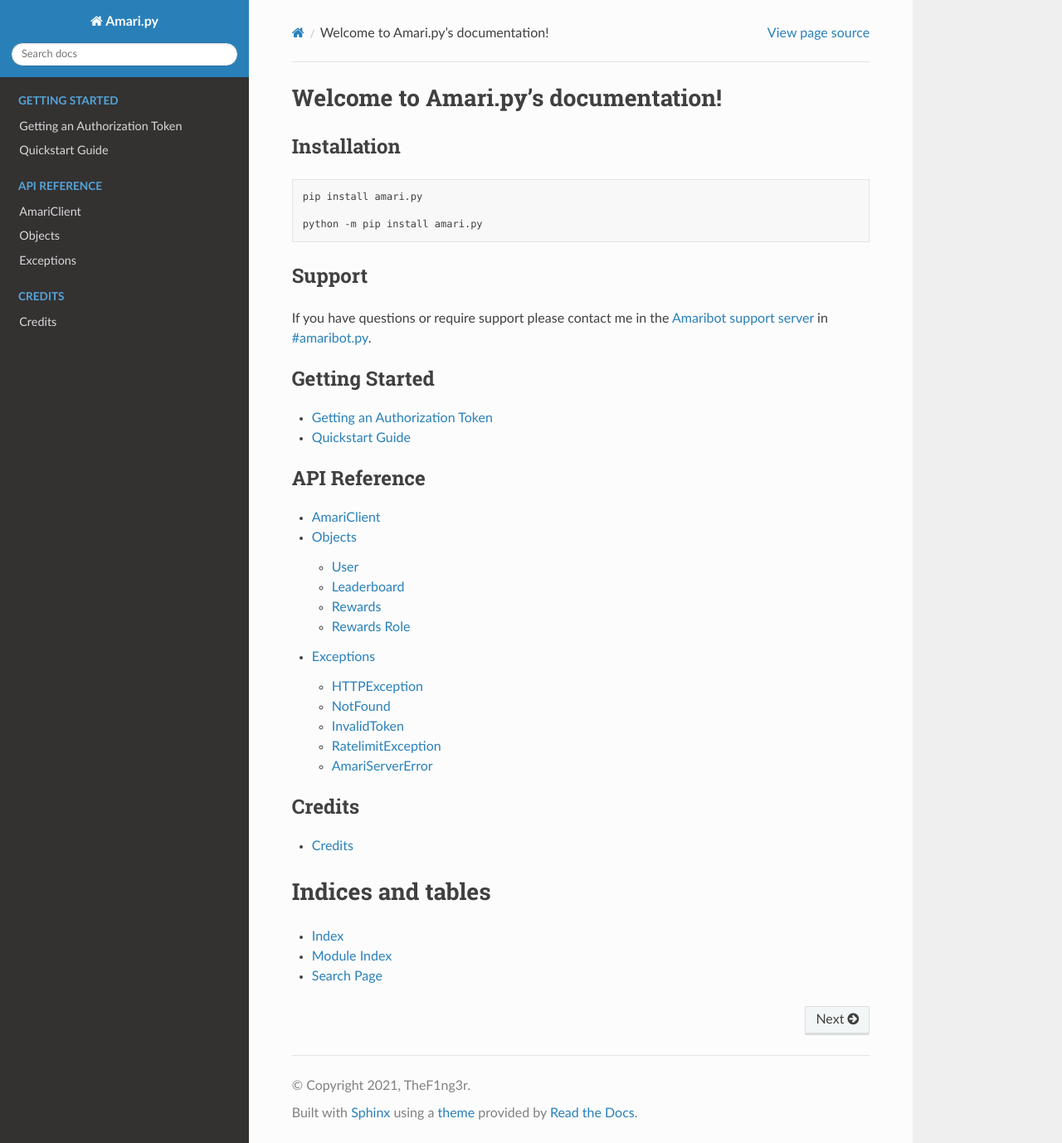
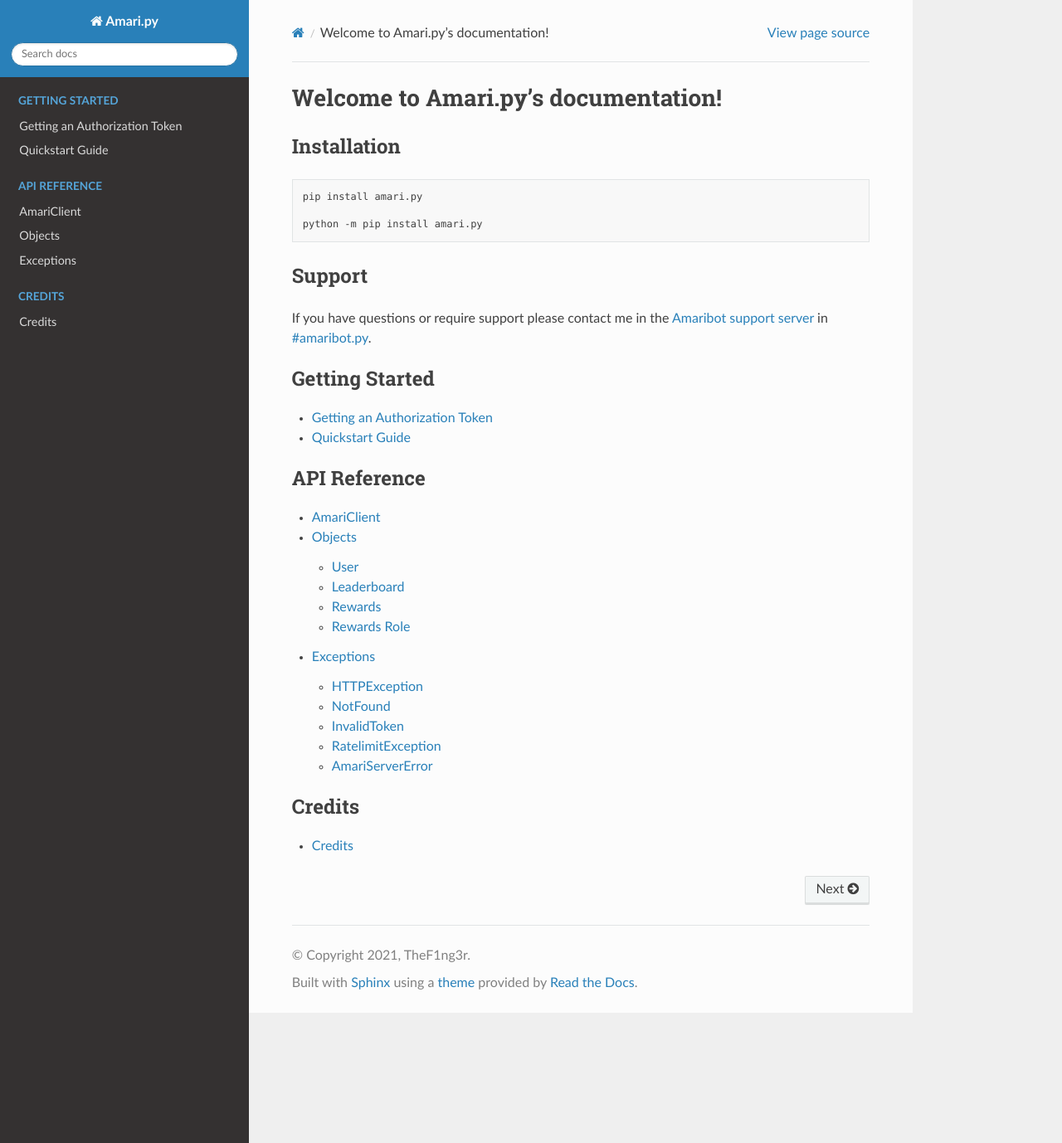
Before and after one commit to AdamTuraj/amari.py, a Sphinx documentation site: the page built from docs/index.rst, in a window 1280 px wide and 1378 px high. Shown: the whole window at 83% size. Built offline with Sphinx 7.4.7 and the Read the Docs theme 2.0.0, drawn with Linux system fonts in a browser that asks for light colours.

Commit message:
Some more doc changes

```diff
--- a/docs/conf.py
+++ b/docs/conf.py
@@ -1,15 +1,37 @@
+# Configuration file for the Sphinx documentation builder.
+#
+# This file only contains a selection of the most common options. For a full
+# list see the documentation:
+# https://www.sphinx-doc.org/en/master/usage/configuration.html
+
+# -- Path setup --------------------------------------------------------------
+
+# If extensions (or modules to document with autodoc) are in another directory,
+# add these directories to sys.path here. If the directory is relative to the
+# documentation root, use os.path.abspath to make it absolute, like shown here.
+#
 import os
 import sys
 import amari
 
 sys.path.insert(0, os.path.abspath(".."))
 
+
+# -- Project information -----------------------------------------------------
+
 project = "Amari.py"
 copyright = "2021, TheF1ng3r"
 author = "TheF1ng3r"
 
+# The full version, including alpha/beta/rc tags
 release = amari.__version__
 
+
+# -- General configuration ---------------------------------------------------
+
+# Add any Sphinx extension module names here, as strings. They can be
+# extensions coming with Sphinx (named 'sphinx.ext.*') or your custom
+# ones.
 extensions = [
     "recommonmark",
     "sphinx.ext.autodoc",
@@ -18,6 +40,24 @@
     "sphinx.ext.napoleon",
     "sphinx.ext.intersphinx",
 ]
+
+# Add any paths that contain templates here, relative to this directory.
+templates_path = ["_templates"]
+
+# List of patterns, relative to source directory, that match files and
+# directories to ignore when looking for source files.
+# This pattern also affects html_static_path and html_extra_path.
 exclude_patterns = ["_build", "Thumbs.db", ".DS_Store"]
 
+
+# -- Options for HTML output -------------------------------------------------
+
+# The theme to use for HTML and HTML Help pages.  See the documentation for
+# a list of builtin themes.
+#
 html_theme = "sphinx_rtd_theme"
+
+# Add any paths that contain custom static files (such as style sheets) here,
+# relative to this directory. They are copied after the builtin static files,
+# so a file named "default.css" will overwrite the builtin "default.css".
+html_static_path = ["_static"]
--- a/docs/index.rst
+++ b/docs/index.rst
@@ -40,10 +35,3 @@
    :caption: Credits
 
    credits
-
-Indices and tables
-==================
-
-* :ref:`genindex`
-* :ref:`modindex`
-* :ref:`search`
```
Also changed, not shown: other parts of docs/index.rst (+0 -5 lines), .readthedocs.yaml.
